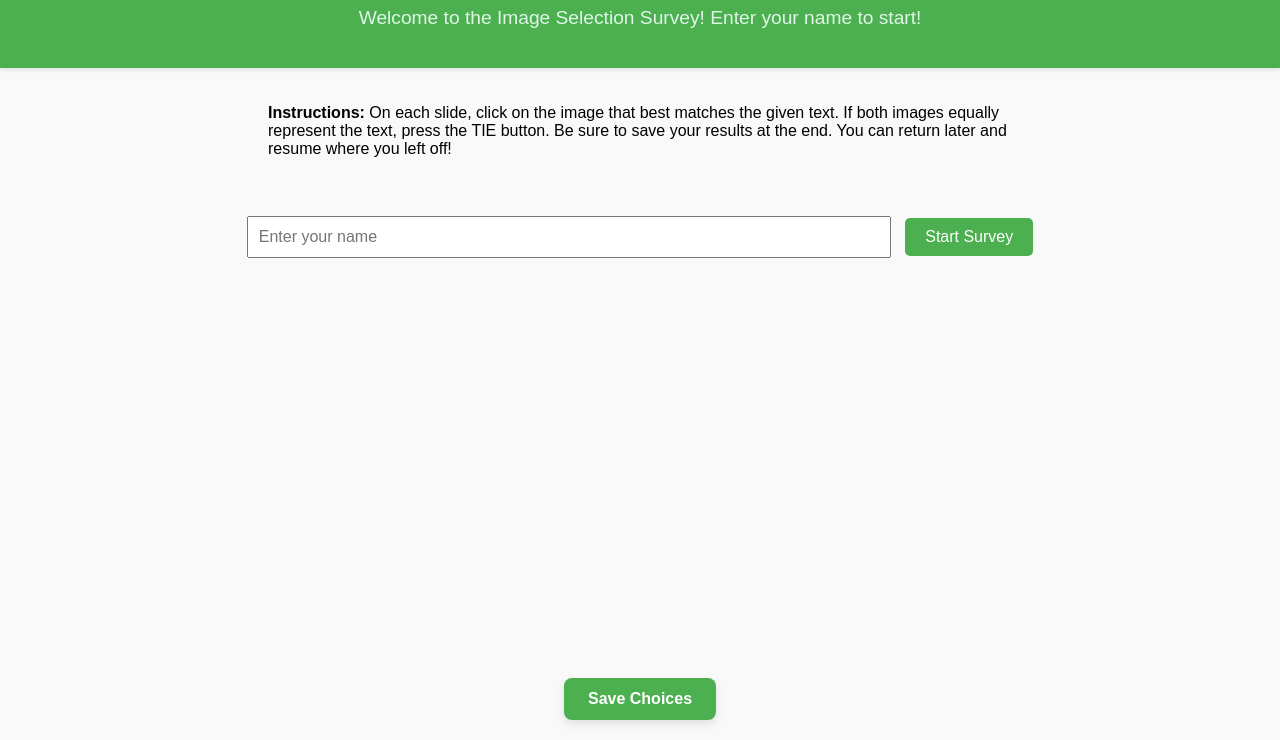
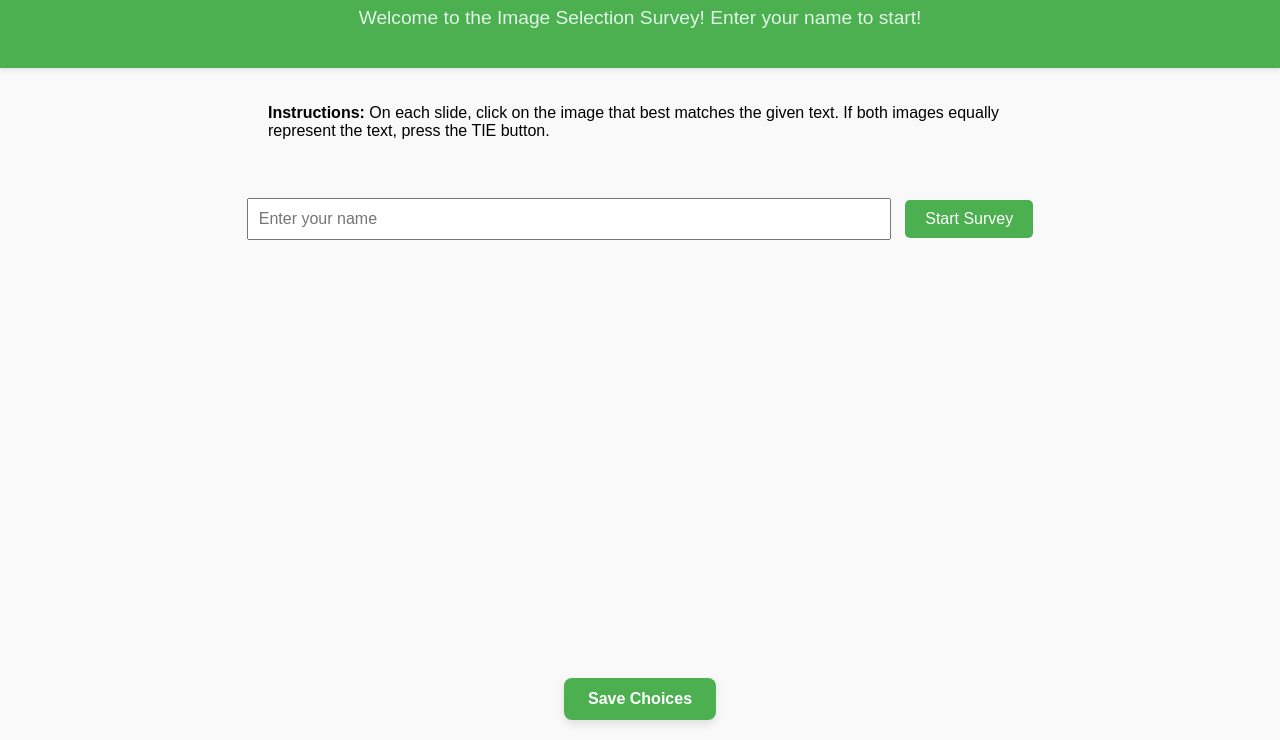
Before and after one commit to t-sam-diffusion/user-study-3, a website: page user_study.html in a window 1280 px wide. Shown: the part 60-800 px from the top of the page. Drawn offline with Linux system fonts and the light colour scheme.

Commit message:
new instruction

```diff
--- a/user_study.html
+++ b/user_study.html
@@ -28,7 +28,7 @@
       <section class="game-area">
         <!-- Name Input Section -->
         <div class="instructions-container">
-          <p><strong>Instructions:</strong> On each slide, click on the image that best matches the given text. If both images equally represent the text, press the TIE button. Be sure to save your results at the end. You can return later and resume where you left off!</p>
+          <p><strong>Instructions:</strong> On each slide, click on the image that best matches the given text. If both images equally represent the text, press the TIE button.</p>
         </div> <div id="name-input-section">
           <input type="text" id="name-input" placeholder="Enter your name" />
           <button id="start-button">Start Survey</button>
```
